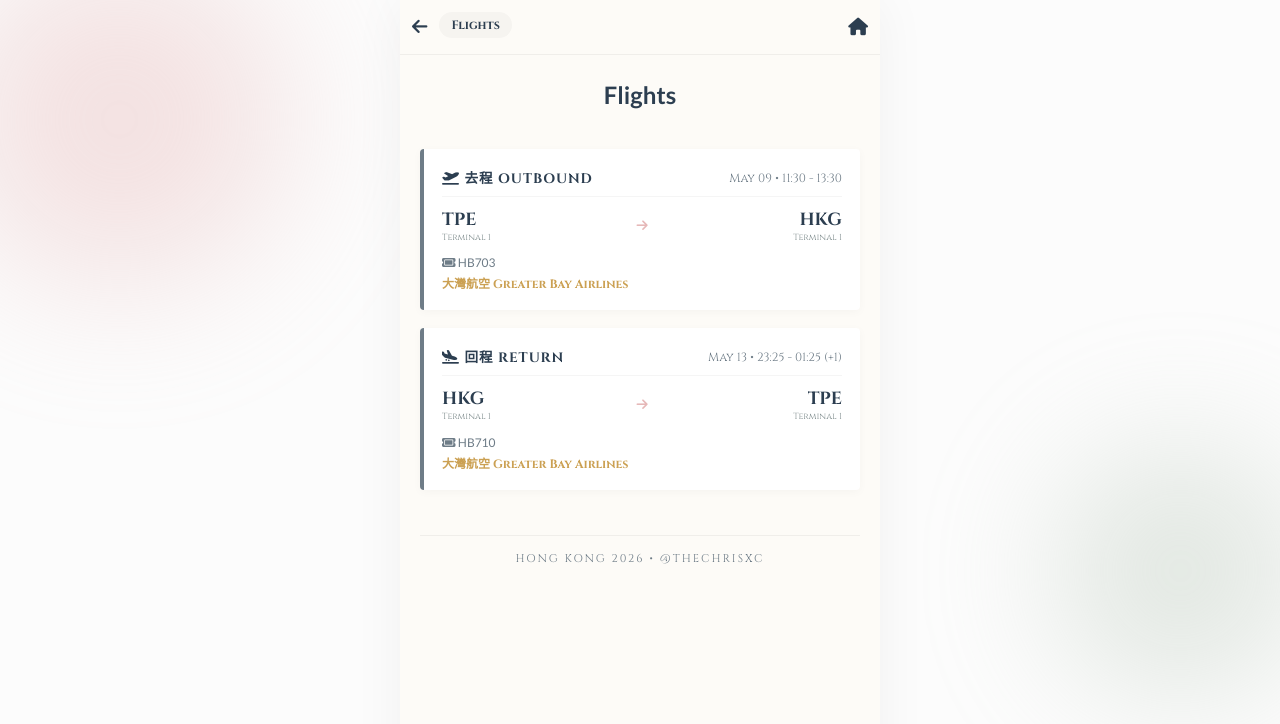
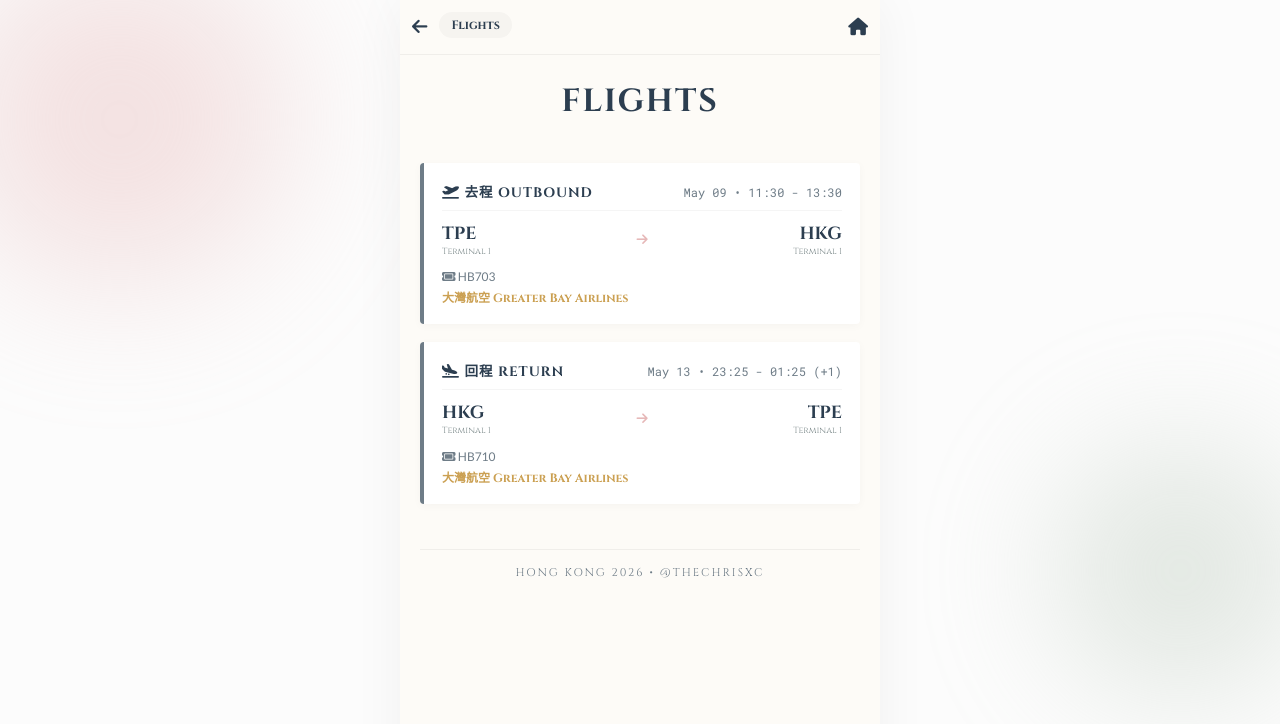
Before and after one commit to thechrisxc/2026-HK-Trip, a plain HTML site: page index.html in a window 1280 px wide. Both pictures are taken after a click on the button 440 px from the left and 40 px from the top of the page. Drawn offline with Linux system fonts and the light colour scheme.

Commit message:
Update index.html

```diff
--- a/index.html
+++ b/index.html
@@ -282,7 +282,7 @@
 
     /* Transport Card Styles */
     .transport-card { background: #fff; padding: 18px; border-radius: 4px; box-shadow: 0 2px 10px rgba(0,0,0,0.03); margin-bottom: 18px; border-left: 4px solid var(--text-secondary); }
-    .t-header { display: flex; justify-content: space-between; align-items: center; font-family: var(--font-heading); font-size: 0.75rem; color: var(--text-secondary); margin-bottom: 12px; border-bottom: 1px solid rgba(0,0,0,0.04); padding-bottom: 8px; }
+    .t-header { display: flex; justify-content: space-between; align-items: center; font-family: var(--font-mono); font-size: 0.75rem; color: var(--text-secondary); margin-bottom: 12px; border-bottom: 1px solid rgba(0,0,0,0.04); padding-bottom: 8px; }
     .t-type { font-family: var(--font-heading); font-size: 0.85rem; font-weight: 700; color: var(--text-primary); text-transform: uppercase; letter-spacing: 1px; }
 
     .t-route {
@@ -295,6 +295,15 @@
     .t-route i { font-size: 0.8rem; color: var(--accent-pink); text-align: center; }
     .t-details { font-family: var(--font-body); font-size: 0.75rem; color: var(--text-secondary); font-weight: 400; display: flex; flex-direction: column; gap: 4px; }
     .t-company { color: var(--accent-gold); font-family: var(--font-heading); font-weight: 700; }
+
+    .travel-journal h1 {
+      font-family:  var(--font-heading);
+      font-size: 2rem;
+      font-weight: 700;
+      letter-spacing: 2px;
+      text-transform: uppercase;
+      color: var(--text-primary);
+    }
 
     .journal-footer {
       text-align: center; margin-top: 40px; color: var(--text-secondary);
```
